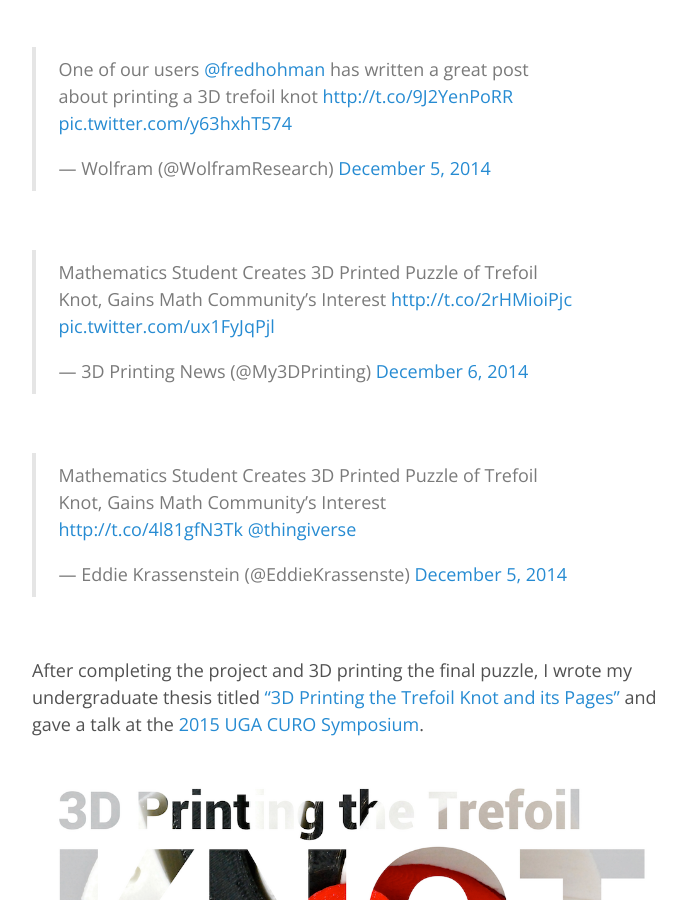
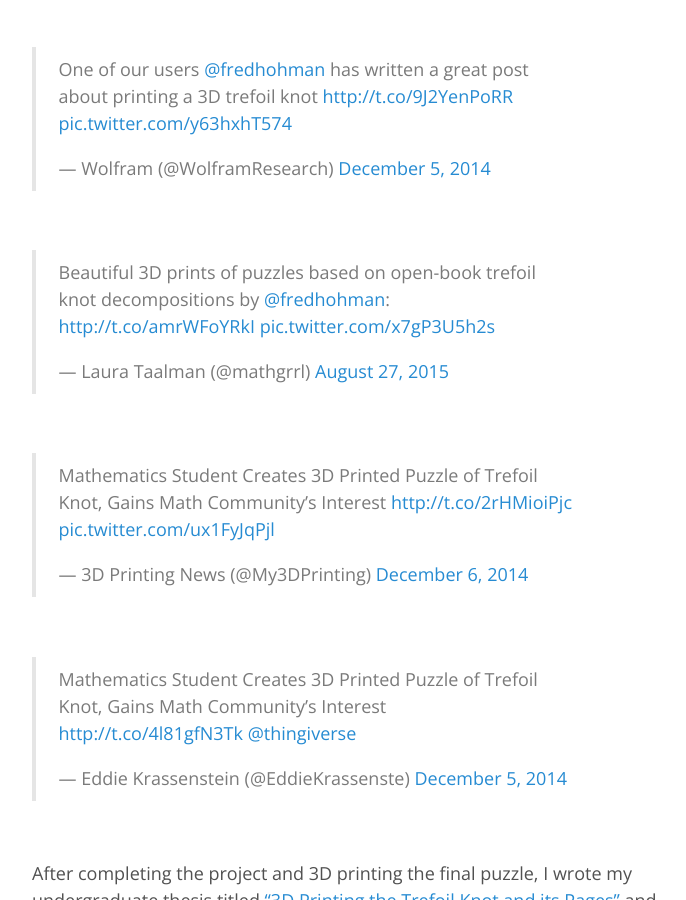
Before and after one commit to fredhohman/fredhohman.github.io, a Jekyll site: the page built from _posts/projects/2015-05-08-3d-printing-the-trefoil-knot-and-its-pages.md, in a window 1280 px wide and 900 px high, scrolled down 1246 px. Shown: the whole window, without its empty margins (293-979 px from the left). Built offline with Jekyll 4.4.1, drawn with Linux system fonts in a browser that asks for light colours; comment, search, counter and statistics services are not loaded.

Commit message:
Add new tweet

```diff
--- a/_posts/projects/2015-05-08-3d-printing-the-trefoil-knot-and-its-pages.md
+++ b/_posts/projects/2015-05-08-3d-printing-the-trefoil-knot-and-its-pages.md
@@ -24,6 +24,18 @@ I was then invited to repost this piece on [Wolfram Community][wc]. At the end o
 &nbsp;
 
 <blockquote class="twitter-tweet tw-align-center" data-cards="hidden" lang="en"><p>One of our users <a href="https://twitter.com/fredhohman">@fredhohman</a> has written a great post about printing a 3D trefoil knot <a href="http://t.co/9J2YenPoRR">http://t.co/9J2YenPoRR</a> <a href="http://t.co/y63hxhT574">pic.twitter.com/y63hxhT574</a></p>&mdash; Wolfram (@WolframResearch) <a href="https://twitter.com/WolframResearch/status/540801977484328960">December 5, 2014</a></blockquote> <script async src="//platform.twitter.com/widgets.js" charset="utf-8"></script>
+
+<!-- &nbsp;
+
+<blockquote class="twitter-tweet tw-align-center" lang="en"><p lang="en" dir="ltr">One of our users <a href="https://twitter.com/fredhohman">@fredhohman</a> has written a great post about printing a 3D trefoil knot <a href="http://t.co/9J2YenPoRR">http://t.co/9J2YenPoRR</a> <a href="http://t.co/y63hxhT574">pic.twitter.com/y63hxhT574</a></p>&mdash; Wolfram (@WolframResearch) <a href="https://twitter.com/WolframResearch/status/540801977484328960">December 5, 2014</a></blockquote> <script async src="//platform.twitter.com/widgets.js" charset="utf-8"></script> -->
+
+&nbsp;
+
+<blockquote class="twitter-tweet tw-align-center" data-cards="hidden" lang="en"><p lang="en" dir="ltr">Beautiful 3D prints of puzzles based on open-book trefoil knot decompositions by <a href="https://twitter.com/fredhohman">@fredhohman</a>: <a href="http://t.co/amrWFoYRkI">http://t.co/amrWFoYRkI</a> <a href="http://t.co/x7gP3U5h2s">pic.twitter.com/x7gP3U5h2s</a></p>&mdash; Laura Taalman (@mathgrrl) <a href="https://twitter.com/mathgrrl/status/636971149252001792">August 27, 2015</a></blockquote> <script async src="//platform.twitter.com/widgets.js" charset="utf-8"></script>
+
+<!-- &nbsp;
+
+<blockquote class="twitter-tweet tw-align-center" lang="en"><p lang="en" dir="ltr">Beautiful 3D prints of puzzles based on open-book trefoil knot decompositions by <a href="https://twitter.com/fredhohman">@fredhohman</a>: <a href="http://t.co/amrWFoYRkI">http://t.co/amrWFoYRkI</a> <a href="http://t.co/x7gP3U5h2s">pic.twitter.com/x7gP3U5h2s</a></p>&mdash; Laura Taalman (@mathgrrl) <a href="https://twitter.com/mathgrrl/status/636971149252001792">August 27, 2015</a></blockquote> <script async src="//platform.twitter.com/widgets.js" charset="utf-8"></script> -->
 
 &nbsp;
 
```
